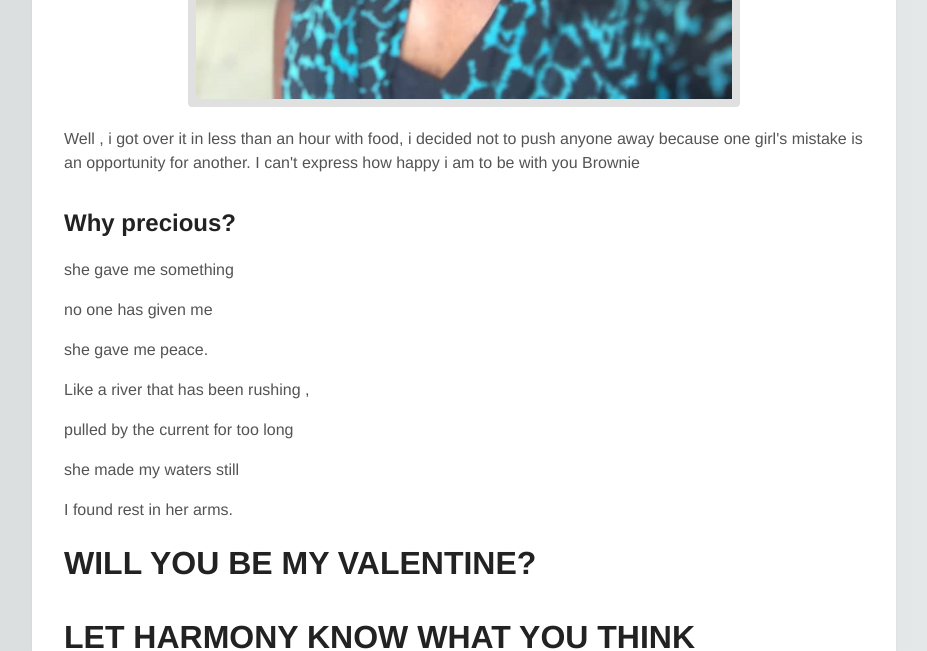
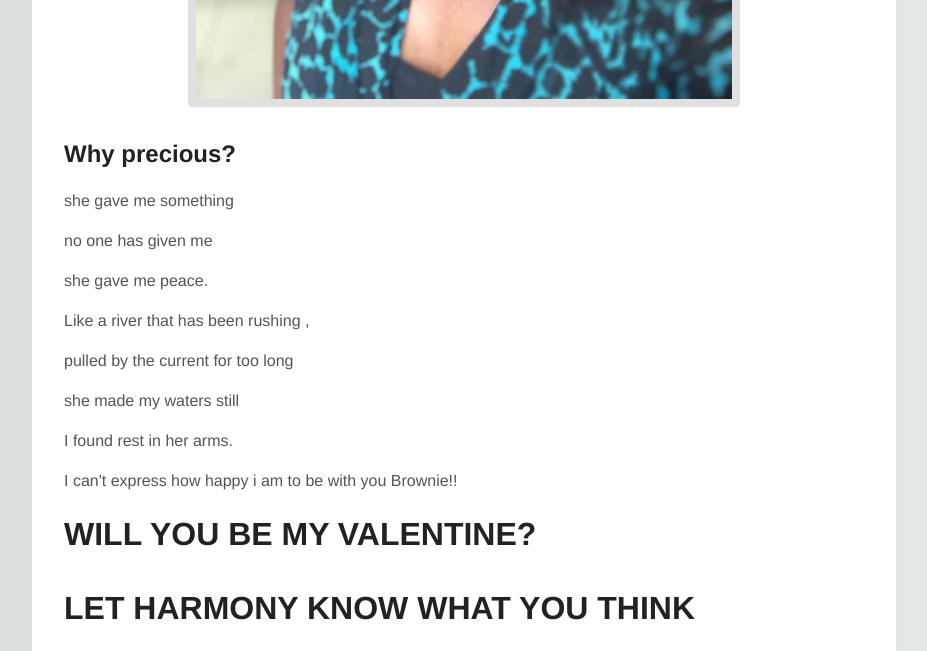
Before and after one commit to harmonytheeangel/web, a plain HTML site: page index.html in a window 1280 px wide. Shown: the part 1740-2391 px from the top of the page, without its empty margins (176-1103 px from the left). Drawn offline with Linux system fonts and the light colour scheme.

Commit message:
index.html

```diff
--- a/index.html
+++ b/index.html
@@ -72,10 +72,6 @@ Always!
             <img alt="Precious " src="IMG-20231006-WA0084.png" />
         </a>
 
-        <p>
-          Well , i got over it in less than an hour with food, i decided not to push anyone away because
-          one girl's mistake is an opportunity for another. I can't express how happy i am to be with you Brownie
-        </p>
         <p><h2>Why precious?</h2>
            <P> she gave me something</p>
         <p>no one has given me</p>
@@ -84,6 +80,7 @@ Always!
             <p> pulled by the current for too long</p>
         <p>she made my waters still</p>
         <p>I found rest in her arms.</p>
+        <p> I can't express how happy i am to be with you Brownie!!</p>
             <!--
             LIVE PREVIEW
         -->
```
